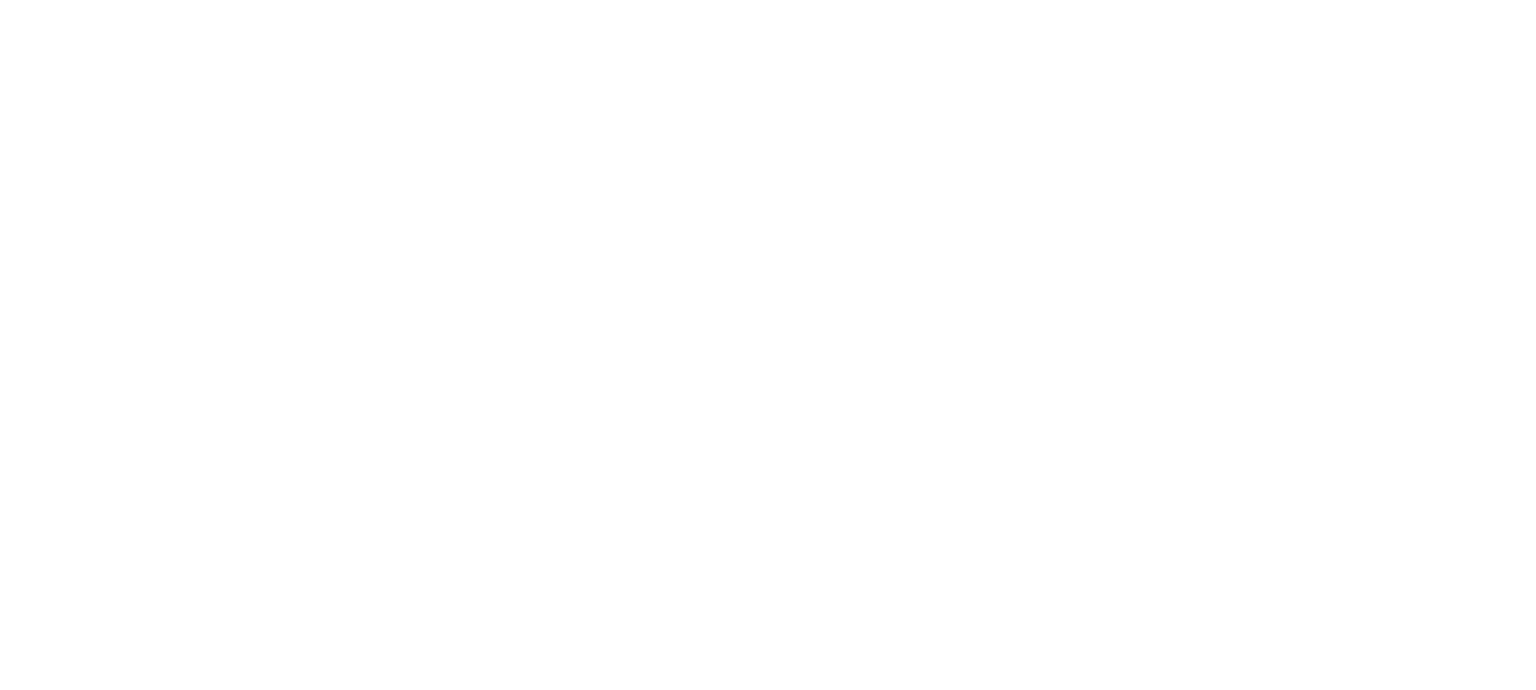
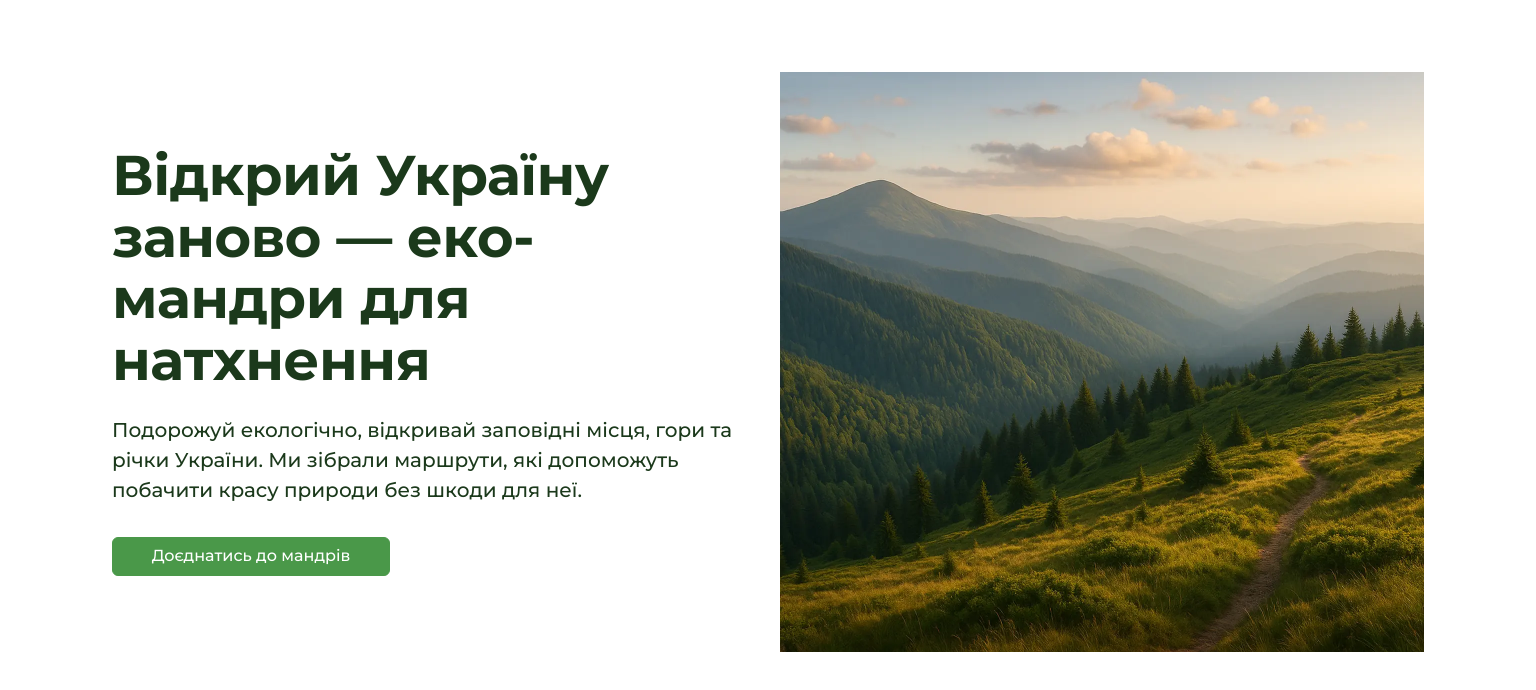
Before and after one commit to OksanaVakuliak/pryrodni-mandry-front, a Next.js app: page / in a window 1536 px wide. Shown: the top 690 px of the page. Built offline with nearby package versions, Linux system fonts and the light colour scheme.

Commit message:
feat(hero): implement Hero section with CTA anchor link

```diff
--- a/app/(public routes)/page.tsx
+++ b/app/(public routes)/page.tsx
@@ -1,3 +1,7 @@
+import Hero from "@/components/HomePage/Hero/hero";
+
 export default function Home() {
-  return <></>;
+  return <>
+    <Hero/>
+  </>;
 }
--- a/app/globals.css
+++ b/app/globals.css
@@ -56,6 +56,7 @@
 
 html {
   height: 100%;
+  scroll-behavior: smooth;
 }
 
 html,
--- /dev/null
+++ b/components/HomePage/Hero/hero.module.css
@@ -0,0 +1,108 @@
+.heroSection {
+    padding: 64px 20px;
+}
+
+.wrapper {
+    display: flex;
+    flex-direction: column;
+}
+
+.heroContent {}
+
+.heroLink {
+    display: block;
+    font-weight: 500;
+    font-size: 16px;
+    line-height: 150%;
+    color: var(--color-white);
+    text-align: center;
+    text-decoration: none;
+    border: 1px solid var(--color-mantis-dark);
+    border-radius: 6px;
+    padding: 6px 12px;
+    width: 335px;
+    height: 39px;
+    background: var(--color-mantis-dark);
+}
+
+.heroTitle {
+    font-weight: 700;
+    font-size: 32px;
+    line-height: 110%;
+    letter-spacing: -0.01em;
+    color: var(--color-scheme-2-text);
+    margin-bottom: 24px;
+}
+
+.heroText {
+    font-weight: 500;
+    font-size: 16px;
+    line-height: 150%;
+    color: var(--color-scheme-2-text);
+    margin-bottom: 32px;
+}
+
+.heroImage {
+    order: -1;
+    width: 335px;
+    height: 469px;
+    margin-bottom: 24px;
+}
+
+
+
+@media only screen and (min-width: 768px) {
+    .heroSection {
+        padding-left: 32px;
+        padding-right: 32px;
+    }
+
+    .heroImage {
+        width: 704px;
+    }
+
+    .heroTitle {
+        font-size: 48px;
+    }
+
+    .heroLink {
+        width: 228px;
+    }
+}
+
+@media only screen and (min-width: 1440px) {
+    .heroSection {
+        padding: 72px 64px;
+    }
+
+    .heroTitle {
+        font-size: 56px;
+    }
+
+    .wrapper {
+        flex-direction: row;
+    }
+
+    .heroLink {
+        width: 278px;
+    }
+
+    .heroImage {
+        order: 0;
+        width: 644px;
+        height: 580px;
+        margin-bottom: 0;
+    }
+
+    .heroContent {
+        height: 580px;
+        padding-top: 73px;
+        padding-bottom: 73px;
+
+        margin-right: 24px;
+    }
+
+    .heroText {
+        font-size: 20px;
+    }
+}
--- /dev/null
+++ b/components/HomePage/Hero/hero.tsx
@@ -0,0 +1,26 @@
+import Link from 'next/link';
+import Image from "next/image";
+import css from './hero.module.css';
+
+
+const Hero = () => {
+    return (
+        <section className={`container ${css.heroSection}`}>
+            <div className={css.wrapper}>
+                <div className={css.heroContent}>
+                    <h1 className={css.heroTitle}>Відкрий Україну заново — еко-мандри для натхнення</h1>
+                    <p className={css.heroText}>Подорожуй екологічно, відкривай заповідні місця, гори та річки України. Ми зібрали маршрути, які допоможуть побачити красу природи без шкоди для неї.</p>
+                    <a className={css.heroLink} href="#join" >Доєднатись до мандрів</a>
+                </div>
+                <Image
+                    className={css.heroImage}
+                    src="/Image/Hero.webp"
+                    alt="hero"
+                    width={200}
+                    height={200}
+                />
+            </div>
+        </section>);
+}
+
+export default Hero;
```
Also changed, not shown: 1 other file (tests, documents, lock files or other folders).
